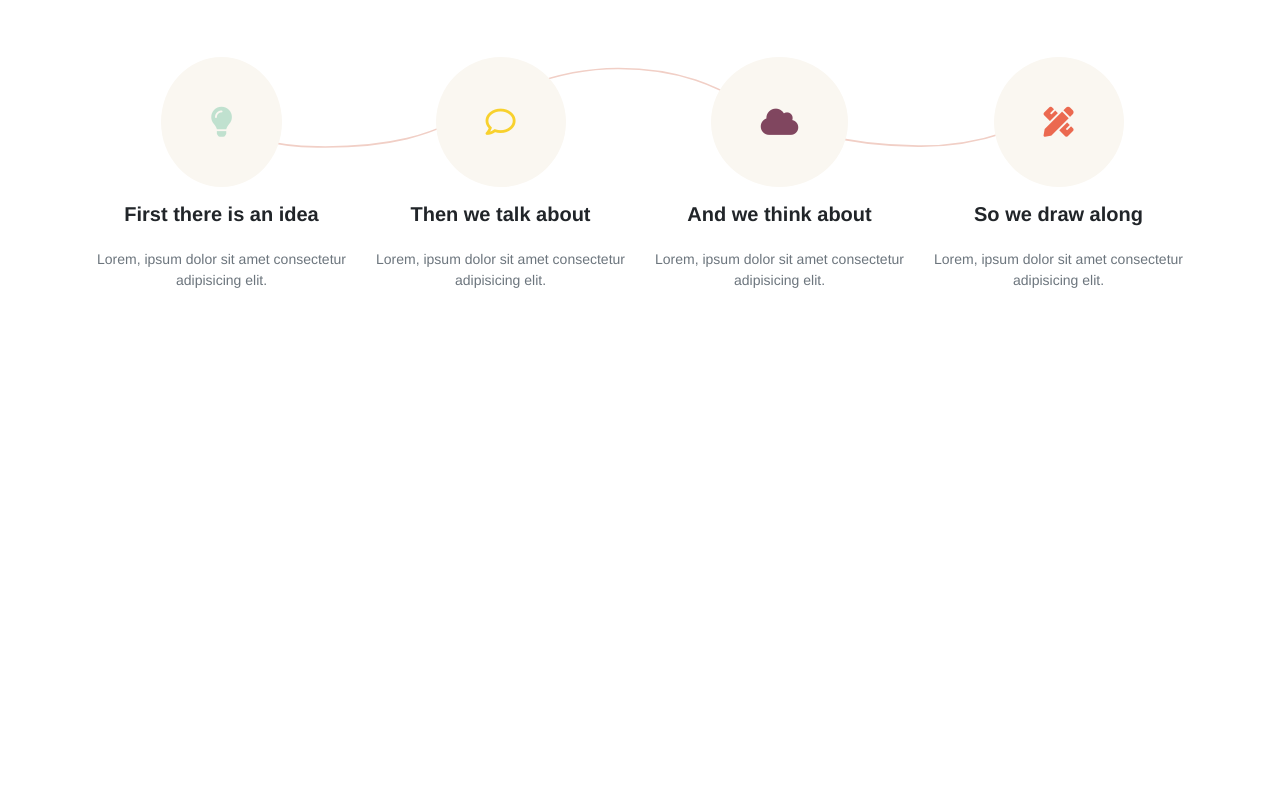
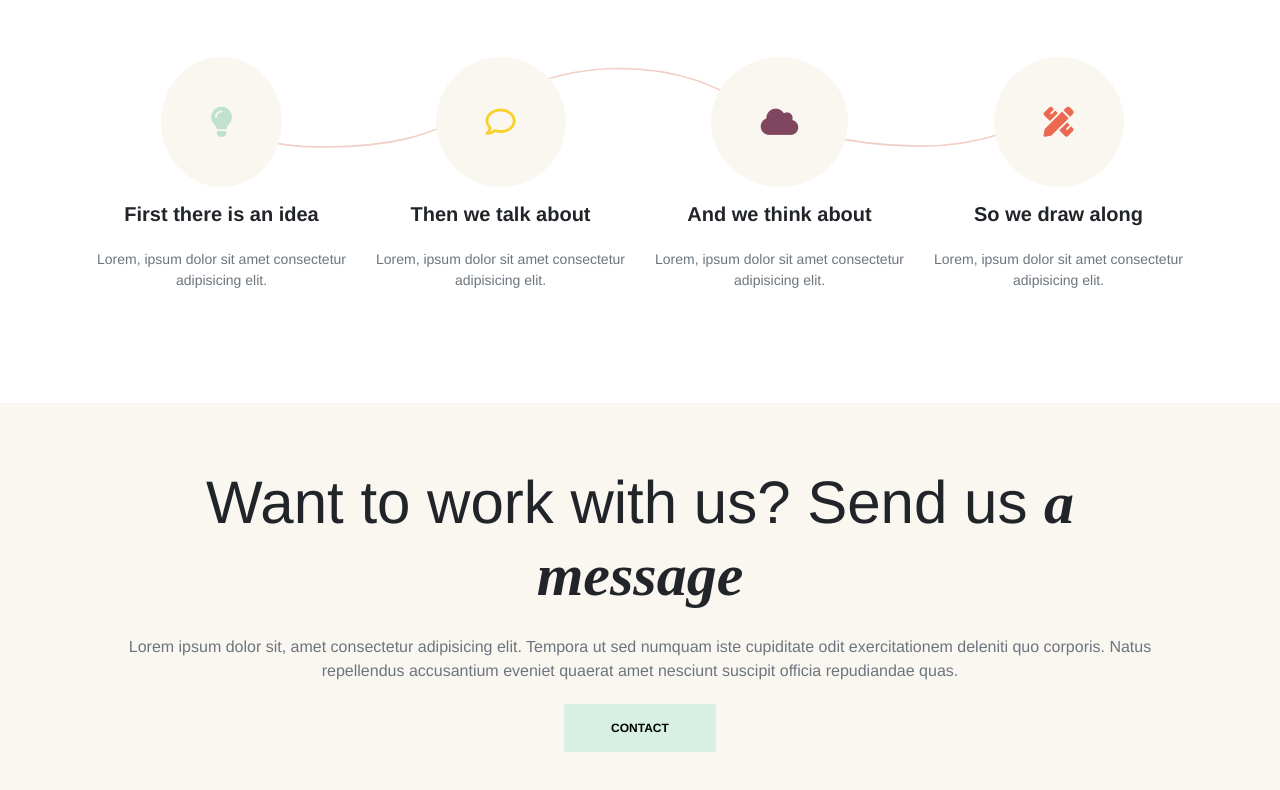
Before and after one commit to vrossi96/proj-html-vuejs, a Vue app: page / in a window 1280 px wide. Shown: the part 1550-2340 px from the top of the page. Before the commit the page ends 1953 px from the top, so only its background shows below. Built offline with nearby package versions, Linux system fonts and the light colour scheme.

Commit message:
add second section-need to add bg decorations

```diff
--- a/src/components/Jumbotron.vue
+++ b/src/components/Jumbotron.vue
@@ -2,6 +2,11 @@
    <div>
       <div class="row">
          <!-- <div class="col-4 jum-block" :style="{ backgroundImage: `url(${require(test)})` }"></div> non va-->
+         <!-- <div
+            v-for="(image, index) in jumboCards"
+            :key="index"
+            :style="{ backgroundImage: `url(${require('../assets/images/img/' + image.img)})` }"
+         ></div> -->
          <div class="col-4 jum-block" :style="{ backgroundImage: `url(${require('../assets/images/img/h-2-port-img-1.jpg')})` }"></div>
          <div class="col-4 jum-block" :style="{ backgroundImage: `url(${require('../assets/images/img/h-2-port-img-2.jpg')})` }"></div>
          <div class="col-4 jum-block" :style="{ backgroundImage: `url(${require('../assets/images/img/h-2-port-img-3.jpg')})` }"></div>
--- a/src/components/Main.vue
+++ b/src/components/Main.vue
@@ -3,6 +3,7 @@
       <Slider />
       <Jumbotron />
       <FirstSection />
+      <SecondSection />
       <RightCartButtons />
    </div>
 </template>
@@ -11,6 +12,7 @@
 import Slider from "./Slider.vue";
 import Jumbotron from "./Jumbotron.vue";
 import FirstSection from "./FirstSection.vue";
+import SecondSection from "./SecondSection.vue";
 import RightCartButtons from "./RightCartButtons.vue";
 
 export default {
@@ -19,6 +21,7 @@ export default {
       Slider,
       Jumbotron,
       FirstSection,
+      SecondSection,
       RightCartButtons,
    },
 };
--- /dev/null
+++ b/src/components/SecondSection.vue
@@ -0,0 +1,50 @@
+<template>
+   <div class="row">
+      <div class="col-10 offset-1 d-flex flex-column justify-content-center">
+         <h2 class="text-center">Want to work with us? Send us <i>a message</i></h2>
+         <p class="text-center text-secondary py-3">
+            Lorem ipsum dolor sit, amet consectetur adipisicing elit. Tempora ut sed numquam iste cupiditate odit exercitationem deleniti quo
+            corporis. Natus repellendus accusantium eveniet quaerat amet nesciunt suscipit officia repudiandae quas.
+         </p>
+         <div class="text-center">
+            <a class="p-btn text-uppercase" href="#">contact</a>
+         </div>
+      </div>
+   </div>
+</template>
+
+<script>
+export default {
+   name: "SecondSection",
+};
+</script>
+
+<style scoped lang="scss">
+.row {
+   background-color: #faf7f1;
+   .col-10 {
+      height: 400px;
+   }
+
+   h2 {
+      font-size: 60px;
+      i {
+         font-family: "American Typewriter", serif;
+         font-weight: 600;
+      }
+   }
+
+   // BTN
+   a {
+      text-decoration: none;
+      font-size: 12px;
+      font-weight: 700;
+      color: #000;
+      background-color: #d8f0e3;
+   }
+   .p-btn {
+      padding: 15px 45px;
+      border: 2px solid #d8f0e3;
+   }
+}
+</style>
--- a/src/components/Slider.vue
+++ b/src/components/Slider.vue
@@ -54,7 +54,7 @@ export default {
          color: #000;
       }
       .p-btn {
-         padding: 15px 30px;
+         padding: 15px 45px;
          border: 2px solid black;
       }
    }
```
Also changed, not shown: 6 other files (tests, documents, lock files or other folders).
